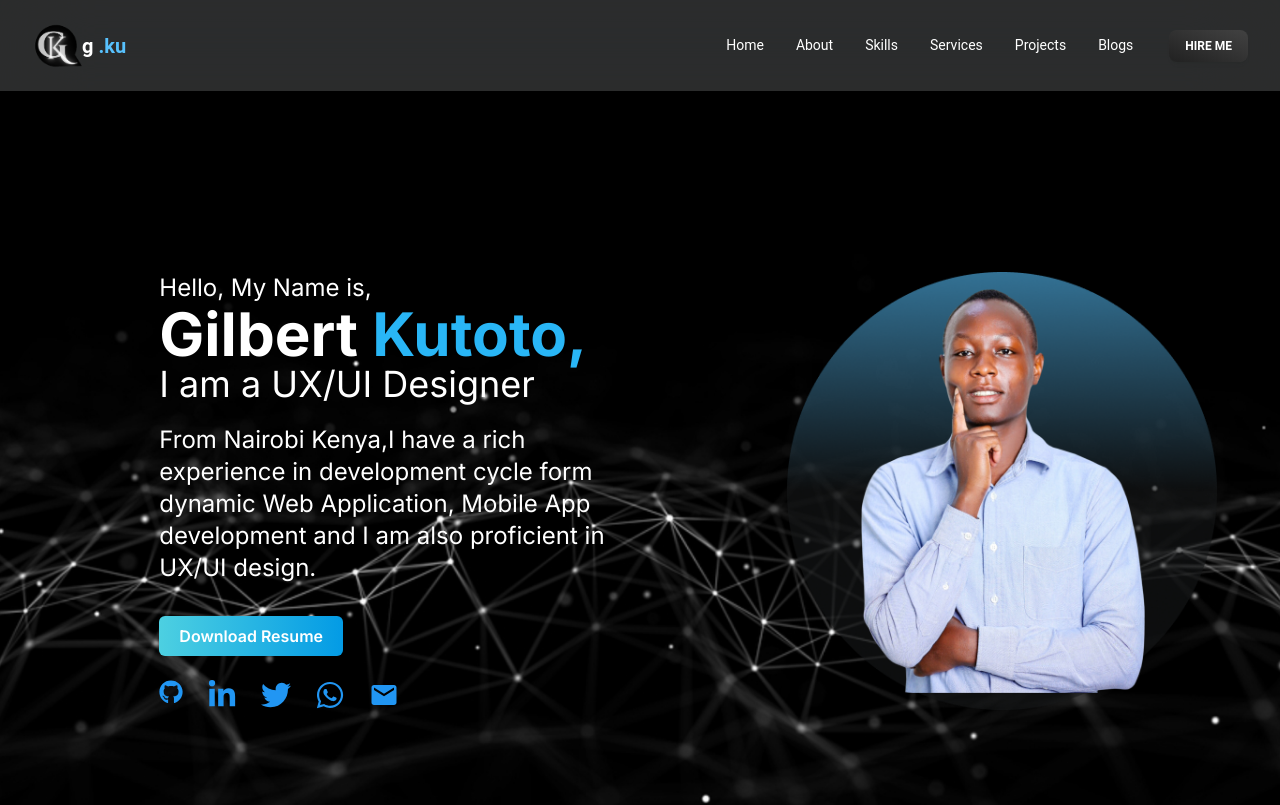
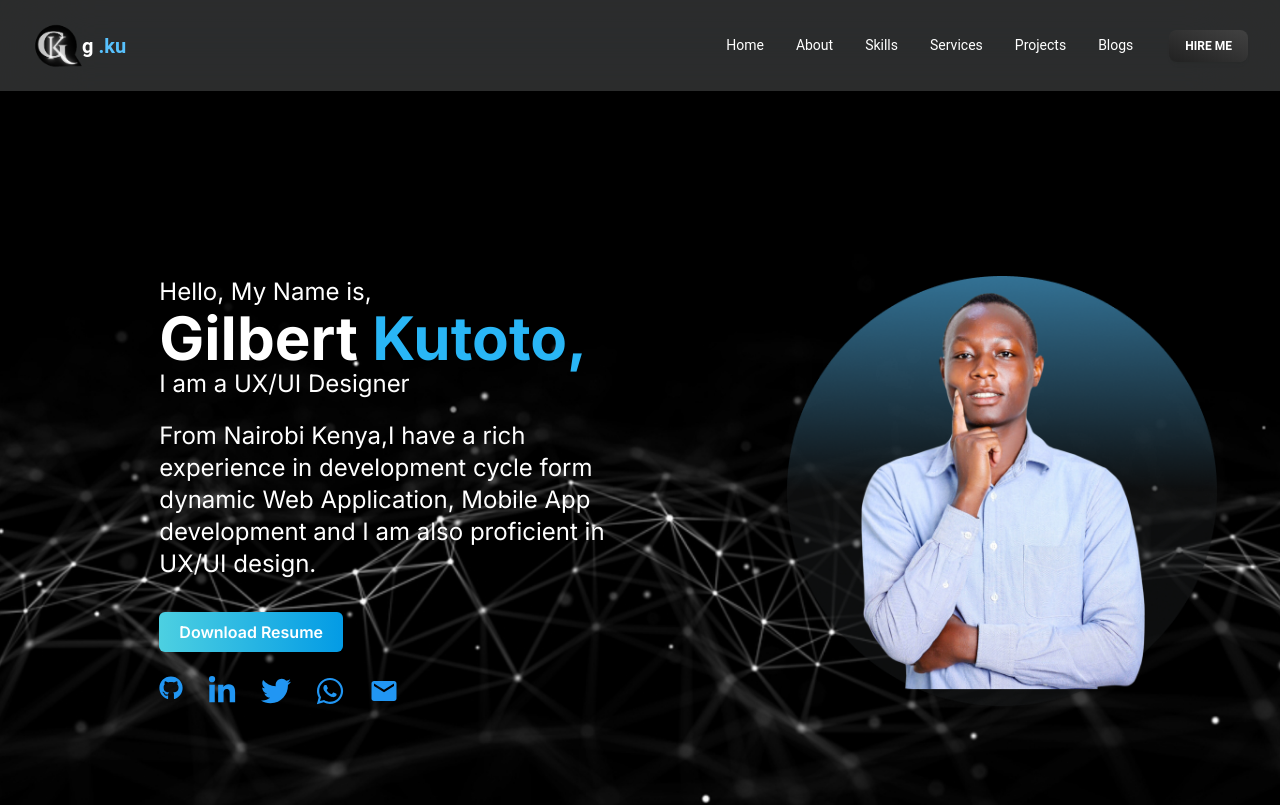
Before and after one commit to gilbert-ku/g.ku, a Next.js app: page / in a window 1280 px wide. Shown: the top 805 px of the page. Built offline with nearby package versions, Linux system fonts and the light colour scheme.

Commit message:
update style in landin  page

```diff
--- a/app/page.jsx
+++ b/app/page.jsx
@@ -34,11 +34,11 @@ export default function Home() {
                 ]}
                 speed={40}
                 // style={{ fontSize: '2em' }}
-                className="text-xl md:text-4xl my-0 md:my-2"
+                className="text-xl md:text-2xl my-0 md:my-2"
                 repeat={Infinity}
               />
 
-              <p className="text-xl md:text-2xl my-2 md:my-5">From Nairobi Kenya,I have a rich experience in development cycle form dynamic Web Application,
+              <p className="lg:text-2xl my-2 lg:my-5">From Nairobi Kenya,I have a rich experience in development cycle form dynamic Web Application,
                 Mobile App development and I am also proficient in UX/UI design.
               </p>
 
@@ -49,7 +49,7 @@ export default function Home() {
                 <FaLinkedinIn className="mx-2 md:mx-3 text-2xl md:text-3xl"/>
                 <FaTwitter className="mx-2 md:mx-3 text-2xl md:text-3xl"/>
                 <FaWhatsapp className="mx-2 md:mx-3 text-2xl md:text-3xl"/>
-                <MdEmail className="ms-2 md:ms-3 text-2xl md:text-3xl"/>
+                <MdEmail className="ms-2 md:ms-3 text-2xl md:text-3xl "/>
               </div>
 
             </div>
@@ -58,7 +58,7 @@ export default function Home() {
             width={450}
             height={450}
             alt="profile image"
-            className="px-5 md:pr-0 mt-5 lg:mt-0 "
+            className="px-5 md:pr-0 mt-5 lg:mt-0 items-center"
             loading="lazy"
             />
         </div>
```
